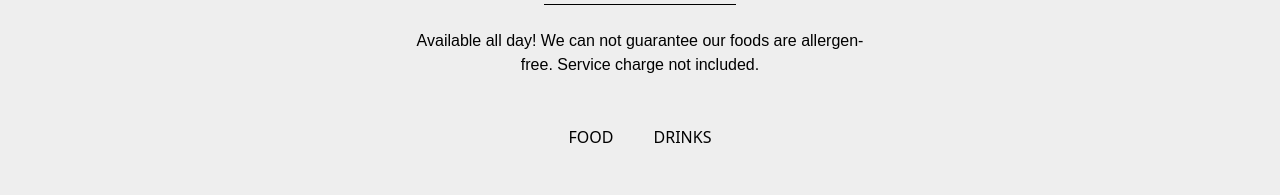
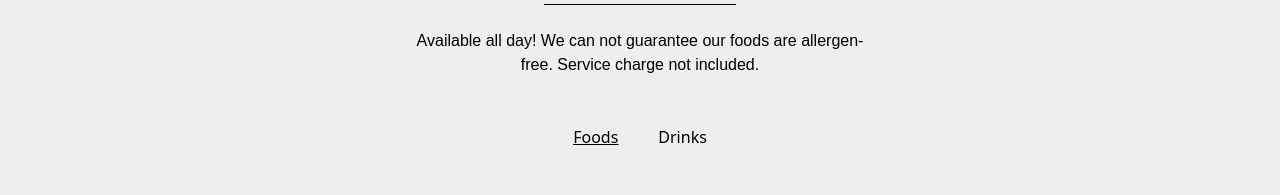
Before and after one commit to guisposito/figma-modelo2, a React (Vite) app: page / in a window 1280 px wide. Shown: the part 2240-2435 px from the top of the page. Built offline with nearby package versions, Linux system fonts and the light colour scheme.

Commit message:
Implementado filtro funcional nos produtos

```diff
--- a/src/components/MenuSection.jsx
+++ b/src/components/MenuSection.jsx
@@ -1,11 +1,22 @@
+import { useState } from "react";
 import HeadingSection from "./utils/HeadingSection";
 import Products from "./utils/Products";
 import Data from "../data/products.json";
 
 const MenuSection = () => {
-  const handleClick = (event) => {
+  const [filter, setFilter] = useState('Foods');
+
+  const handleFilterChange = (event) => {
     event.preventDefault();
-  };
+    const newFilter = event.target.innerText;
+    setFilter(newFilter);
+  }
+
+  const filteredProducts = Data.filter((product)=>{
+    return product.category === filter;
+  })
+
+
   return (
     <section>
       <div className="h-[912px] bg-bg-section">
@@ -19,15 +30,15 @@ const MenuSection = () => {
         </div>
         <div className="container mx-auto mt-12 h-[528px]">
           <ul className="flex items-center justify-center gap-10">
-            <li className="hover:underline" onClick={handleClick}>
-              <a href="">FOOD</a>
+            <li className={`hover:underline ${filter === 'Foods' ? 'underline' : ''}`} onClick={handleFilterChange}>
+              <a href="">Foods</a>
             </li>
-            <li className="hover:underline" onClick={handleClick}>
-              <a href="">DRINKS</a>
+            <li className={`hover:underline ${filter === 'Drinks' ? 'underline' : ''}`} onClick={handleFilterChange}>
+              <a href="">Drinks</a>
             </li>
           </ul>
           <div className="container mx-auto mt-12">
-            <Products products={Data} />
+            <Products products={filteredProducts} />
           </div>
         </div>
       </div>
--- a/src/data/products.json
+++ b/src/data/products.json
@@ -3,7 +3,7 @@
         "id" : 1,
         "name" : "prufrock breakfast bun",
         "description" : "Brioche bun, with bacon, scrambled egg, melty cheese and mustard",
-        "category" : "food",
+        "category" : "Foods",
         "img" : "/img/products/product1.png",
         "alt" : "Produto 1",
         "price" : 8
@@ -12,16 +12,16 @@
         "id" : 2,
         "name" : "bircher muesli (vegan)",
         "description" : "Bircher muesli with strawberries and cacao nibs",
-        "category" : "food",
+        "category" : "Foods",
         "img" : "/img/products/product2.png",
         "alt" : "Produto 2",
         "price" : 6.5
     },
     {
-        "id" : 4,
+        "id" : 3,
         "name" : "House Granola (Vegetarian, Glutten Free)",
         "description" : "Granola with jumbo oats and nuts served with Greek yoghurt and apricots",
-        "category" : "food",
+        "category" : "Foods",
         "img" : "/img/products/product3.png",
         "alt" : "Produto 3",
         "price" : 10.0
@@ -30,7 +30,7 @@
         "id" : 4,
         "name" : "Prufrock benny",
         "description" : "Cackleberry Farm poached eggs, Red Brick espresso hollandaise on toast",
-        "category" : "food",
+        "category" : "Foods",
         "img" : "/img/products/product4.png",
         "alt" : "Produto 4",
         "price" : 6.5
@@ -39,7 +39,7 @@
         "id" : 5,
         "name" : "Soup (Vegan on request)",
         "description" : "Gazpacho served with sourdough toast",
-        "category" : "food",
+        "category" : "Foods",
         "img" : "/img/products/product5.png",
         "alt" : "Produto 5",
         "price" : 6.5
@@ -48,7 +48,7 @@
         "id" : 6,
         "name" : "Mushrooms (Vegan on request)",
         "description" : "Field mushrooms on toast with graceburn cheese and aioli",
-        "category" : "food",
+        "category" : "Foods",
         "img" : "/img/products/product6.png",
         "alt" : "Produto 6",
         "price" : 3.45
@@ -57,7 +57,7 @@
         "id" : 7,
         "name" : "Tomatoes on toast",
         "description" : "Heirloom tomatoes with lovage pesto and chives on toasted sourdough",
-        "category" : "food",
+        "category" : "Foods",
         "img" : "/img/products/product7.png",
         "alt" : "Produto 7",
         "price" : 3.45
@@ -66,7 +66,7 @@
         "id" : 8,
         "name" : "Fruit toast",
         "description" : "Fruity rye toast served with Stichelton cheese and red plum",
-        "category" : "food",
+        "category" : "Foods",
         "img" : "/img/products/product8.png",
         "alt" : "Produto 8",
         "price" : 3.45
@@ -75,7 +75,7 @@
         "id" : 9,
         "name" : "Eggs on toast",
         "description" : "Cackleberry eggs - poached, fried or scrambled on sourdough toast",
-        "category" : "food",
+        "category" : "Foods",
         "img" : "/img/products/product9.png",
         "alt" : "Produto 9",
         "price" : 3.45
@@ -84,9 +84,82 @@
         "id" : 10,
         "name" : "Toast (Vegan on request)",
         "description" : "Sourdough toast with butter and blueberry and blackcurrant jam",
-        "category" : "food",
+        "category" : "Foods",
         "img" : "/img/products/product10.png",
         "alt" : "Produto 10",
         "price" : 3.45
+    },
+    {
+        "id" : 11,
+        "name" : "Drink1",
+        "description" : "Sourdough toast with butter and blueberry and blackcurrant jam",
+        "category" : "Drinks",
+        "img" : "/img/products/product10.png",
+        "alt" : "Produto 11",
+        "price" : 3.45
+    }
+    ,
+    {
+        "id" : 12,
+        "name" : "Drink2",
+        "description" : "Sourdough toast with butter and blueberry and blackcurrant jam",
+        "category" : "Drinks",
+        "img" : "/img/products/product10.png",
+        "alt" : "Produto 12",
+        "price" : 3.45
+    },
+    {
+        "id" : 13,
+        "name" : "Drink3",
+        "description" : "Sourdough toast with butter and blueberry and blackcurrant jam",
+        "category" : "Drinks",
+        "img" : "/img/products/product10.png",
+        "alt" : "Produto 13",
+        "price" : 3.45
+    },
+    {
+        "id" : 14,
+        "name" : "Drink4",
+        "description" : "Sourdough toast with butter and blueberry and blackcurrant jam",
+        "category" : "Drinks",
+        "img" : "/img/products/product10.png",
+        "alt" : "Produto 14",
+        "price" : 3.45
+    },
+    {
+        "id" : 15,
+        "name" : "Drink5",
+        "description" : "Sourdough toast with butter and blueberry and blackcurrant jam",
+        "category" : "Drinks",
+        "img" : "/img/products/product10.png",
+        "alt" : "Produto 15",
+        "price" : 3.45
+    },
+    {
+        "id" : 16,
+        "name" : "Drink6",
+        "description" : "Sourdough toast with butter and blueberry and blackcurrant jam",
+        "category" : "Drinks",
+        "img" : "/img/products/product10.png",
+        "alt" : "Produto 16",
+        "price" : 3.45
+    },
+    {
+        "id" : 17,
+        "name" : "Drink7",
+        "description" : "Sourdough toast with butter and blueberry and blackcurrant jam",
+        "category" : "Drinks",
+        "img" : "/img/products/product10.png",
+        "alt" : "Produto 17",
+        "price" : 3.45
+    },
+    {
+        "id" : 18,
+        "name" : "Drink8",
+        "description" : "Sourdough toast with butter and blueberry and blackcurrant jam",
+        "category" : "Drinks",
+        "img" : "/img/products/product10.png",
+        "alt" : "Produto 18",
+        "price" : 3.45
     }
 ]
```
